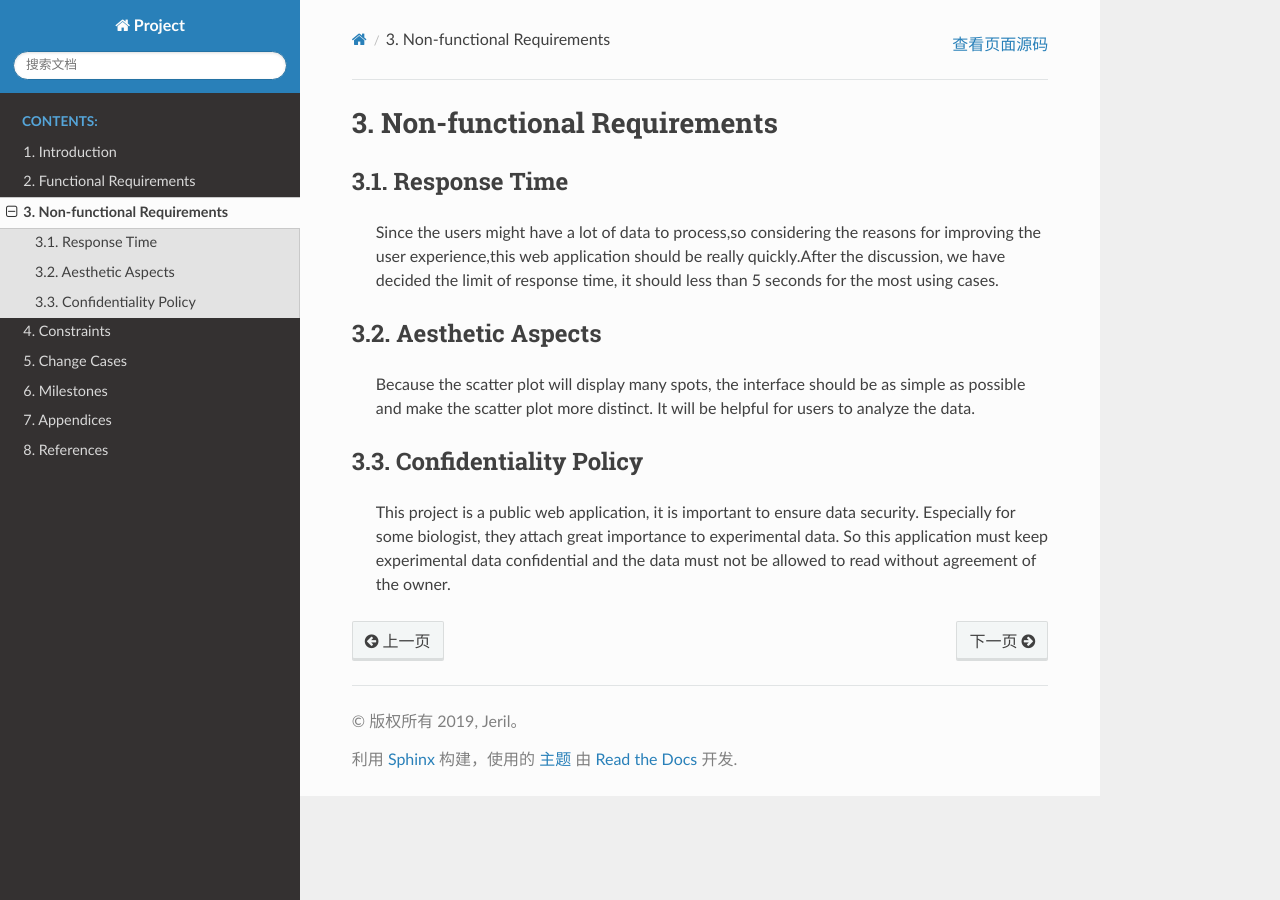
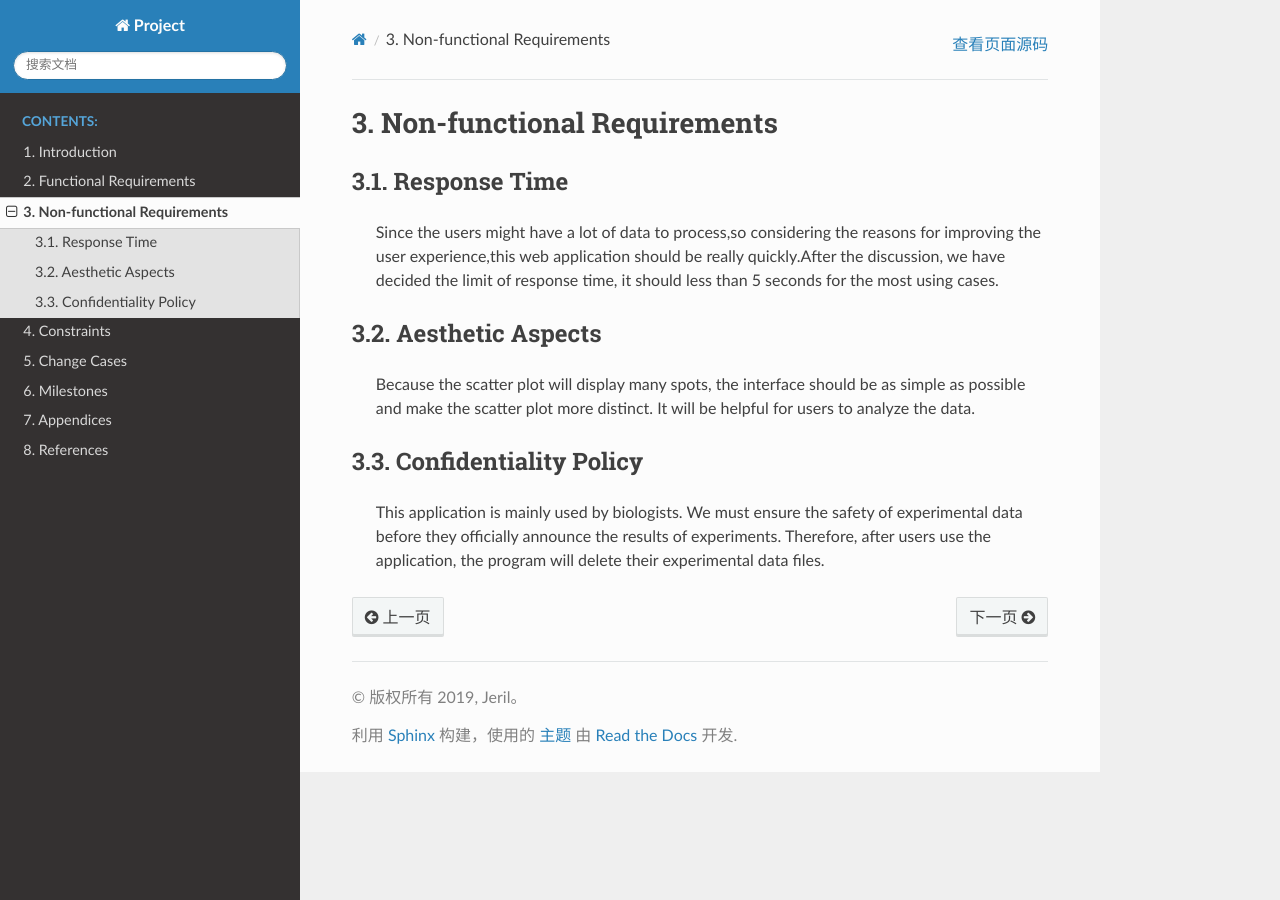
Before and after one commit to jerilmm/gene-expression, a Sphinx documentation site: the page built from sphinx/source/nonfunctional-requirements.rst, in a window 1280 px wide. Built offline with Sphinx 7.4.7 and the Read the Docs theme 2.0.0, drawn with Linux system fonts in a browser that asks for light colours.

Commit message:
Update nonfunctional-requirements.rst

```diff
--- a/sphinx/source/nonfunctional-requirements.rst
+++ b/sphinx/source/nonfunctional-requirements.rst
@@ -12,4 +12,4 @@
 
 3.3. Confidentiality Policy
 ---------------------------
- This project is a public web application, it is important to ensure data security. Especially for some biologist, they attach great importance to experimental data. So this application must keep experimental data confidential and the data must not be allowed to read without agreement of the owner.
+ This application is mainly used by biologists. We must ensure the safety of experimental data before they officially announce the results of experiments. Therefore, after users use the application, the program will delete their experimental data files.
```
